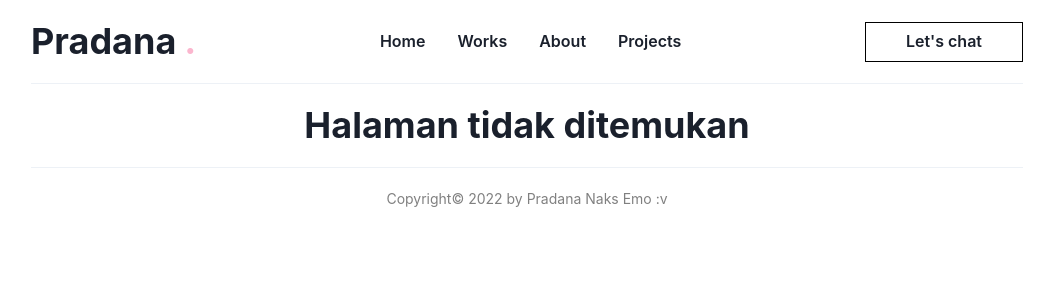
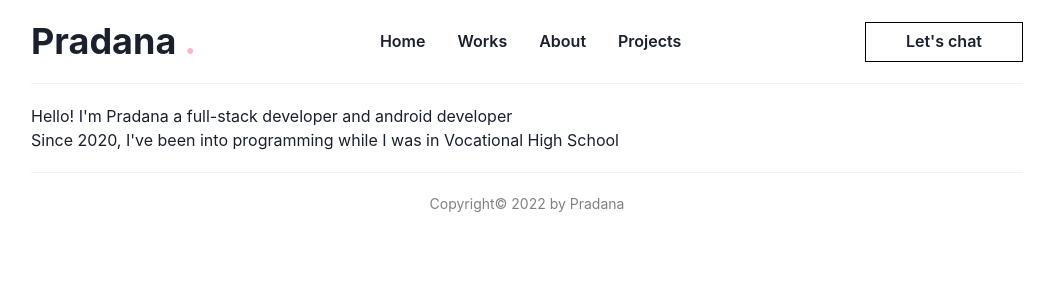
Before and after one commit to pradana-doank/pradana-doank.github.io, a React (Vite) app: page /about in a window 1280 px wide. Shown: the top 300 px of the page, without its empty margins (113-1167 px from the left). Built offline with nearby package versions, Linux system fonts and the light colour scheme.

Commit message:
refactor: update new layout and filter project

```diff
--- a/src/App.tsx
+++ b/src/App.tsx
@@ -7,6 +7,7 @@ import NotFound from './pages/NotFound'
 import Work from './pages/Work'
 
 import './index.css'
+import About from './pages/About'
 
 const App = () => {
   return (
@@ -15,6 +16,7 @@ const App = () => {
       <Routes>
         <Route path="/" element={<Homepage />} />
         <Route path="/work" element={<Work />} />
+        <Route path="/about" element={<About />} />
         <Route path="*" element={<NotFound />} />
       </Routes>
       <Footer />
--- a/src/components/Content.tsx
+++ b/src/components/Content.tsx
@@ -82,6 +82,7 @@ const Content = () => {
       </GridItem>
       <GridItem colSpan={[6, 6, 3]}>
         <Image
+          w="full"
           src={`${
             import.meta.env.VITE_IMAGEKITIO_URL
           }/portfolio/programming.webp`}
--- a/src/components/Footer.tsx
+++ b/src/components/Footer.tsx
@@ -5,7 +5,7 @@ const Footer = () => {
     <Box>
       <Divider my={5} />
       <Text color="gray" fontSize="sm" textAlign="center">
-        Copyright© 2022 by Pradana Naks Emo :v
+        Copyright© 2022 by Pradana
       </Text>
     </Box>
   )
--- /dev/null
+++ b/src/pages/About.tsx
@@ -0,0 +1,17 @@
+import { Box, Text } from '@chakra-ui/react'
+
+const About = () => {
+  return (
+    <Box>
+      <Text>
+        Hello! I&apos;m Pradana a full-stack developer and android developer
+      </Text>
+      <Text>
+        Since 2020, I&apos;ve been into programming while I was in Vocational
+        High School
+      </Text>
+    </Box>
+  )
+}
+
+export default About
--- a/src/pages/Work.tsx
+++ b/src/pages/Work.tsx
@@ -8,7 +8,7 @@ import {
   Text,
   VStack,
 } from '@chakra-ui/react'
-import { useEffect } from 'react'
+import { useEffect, useState } from 'react'
 import { FaSearch } from 'react-icons/fa'
 import TagBuilder from '../components/TagBuilder'
 import { FrameworkName } from '../data/framework'
@@ -16,6 +16,13 @@ import { ProgrammingName } from '../data/programming'
 import { TagType } from '../data/tag'
 
 const Work = () => {
+  const [input, setInput] = useState('')
+
+  const works = Array.from({ length: 30 }).map((_data, index) => ({
+    name: `Project number ${index}`,
+    image: 'https://picsum.photos/300',
+  }))
+
   useEffect(() => {
     window.scrollTo(0, 0)
   }, [])
@@ -26,15 +33,20 @@ const Work = () => {
         <InputLeftElement>
           <Icon as={FaSearch} />
         </InputLeftElement>
-        <Input placeholder="Search my project here" />
+        <Input
+          placeholder="Search my project here"
+          onChange={(input) => setInput(input.target.value)}
+        />
       </InputGroup>
       <SimpleGrid columns={[1, 2, 3]} spacing={10}>
-        {Array.from({ length: 30 }).map((_data, index) => {
+        {works
+          .filter((work) => work.name.includes(input))
+          .map((work, index) => {
             return (
               <VStack key={index} alignItems="flex-start">
-              <Image src="https://picsum.photos/300" w="full" />
+                <Image src={work.image} w="full" />
                 <Text fontSize="xl" fontWeight="medium">
-                Hello World
+                  {work.name}
                 </Text>
                 <Text>
                   Lorem ipsum dolor sit amet, qui minim labore adipisicing minim
```
Lines whose indentation alone changed are shown as unchanged.
